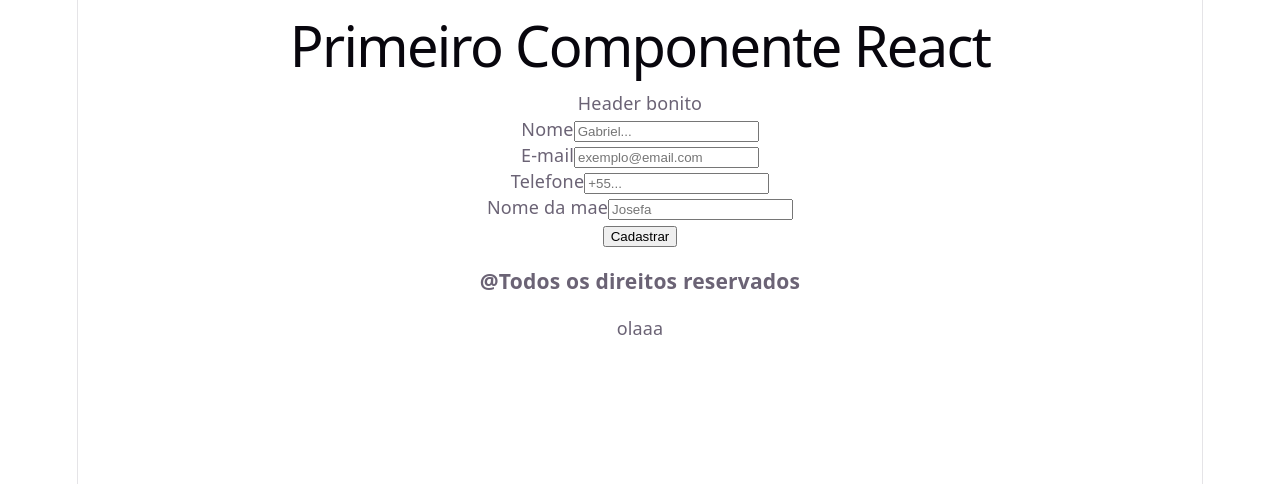
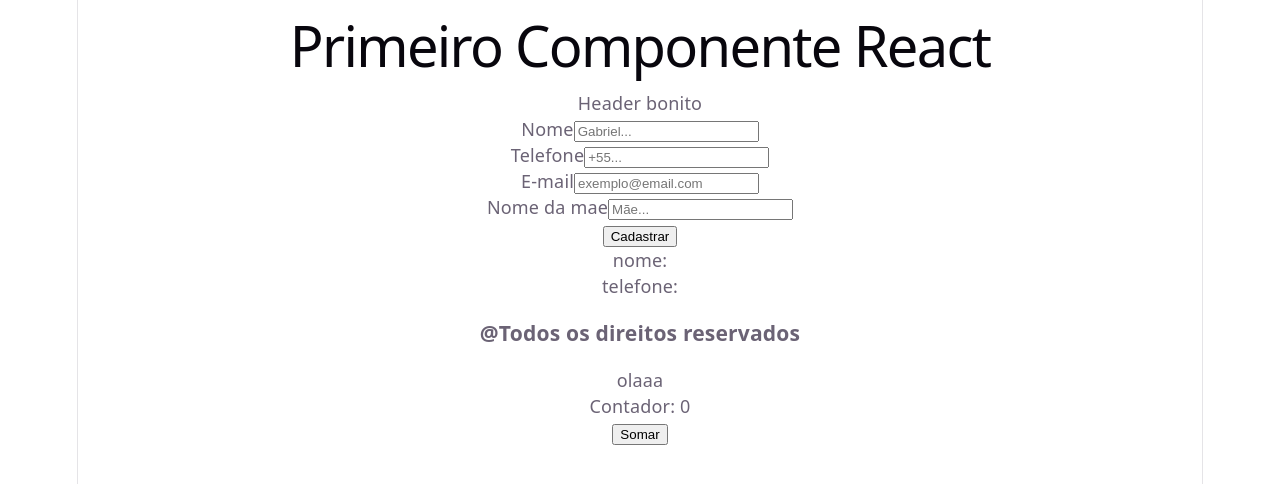
Before and after one commit to guirab734/js-projeto, a React (Vite) app: page / in a window 1280 px wide. Shown: the top 484 px of the page. Built offline with nearby package versions, Linux system fonts and the light colour scheme.

Commit message:
fix: formulario, ADD: contador, inputfield, botão

```diff
--- a/src/App.jsx
+++ b/src/App.jsx
@@ -1,4 +1,3 @@
-import { useState } from 'react'
 import reactLogo from './assets/react.svg'
 import viteLogo from './assets/vite.svg'
 import heroImg from './assets/hero.png'
@@ -7,7 +6,8 @@ import Cabecalho from './components/Cabecalho'
 import Footer from './components/Footer'
 import InputField from './components/inputField'
 import FormularioCadastro from './components/formulario'
-
+import { useState } from 'react'
+import Contador from './components/Contador'
 function App() {
   return (
     <>
@@ -19,9 +19,13 @@ function App() {
         <FormularioCadastro> </FormularioCadastro>
       </div>
 
-<div>
-  <Footer />
-</div>
+      <div>
+        <Footer />
+      </div>
+
+      <div>
+        <Contador></Contador>
+      </div>
 
     </>
   )
--- /dev/null
+++ b/src/components/Contador.jsx
@@ -0,0 +1,12 @@
+import { useState } from "react";
+
+export default function Contador() {
+    const [count, setCount] = useState(0);
+
+    return (
+        <div>
+            <p>Contador: {count}</p>
+            <button onClick={() => setCount(count + 1)} >Somar</button>
+        </div>
+    );
+}
--- a/src/components/formulario.jsx
+++ b/src/components/formulario.jsx
@@ -1,15 +1,47 @@
+import { useState } from "react";
 import InputField from "./inputField";
 import Botao from "./BotaoEnviar";
+
 function FormularioCadastro() {
+  const [nome, setnome] = useState('');
+  const [email, setemail] = useState('');
+  const [telefone, settelefone] = useState('');
+
   return (
+    // Envolvi tudo em uma div principal
     <div>
       <form>
-        <InputField label="Nome" type="text" name="nome" placeholder={"Gabriel..."} />
-        <InputField label="E-mail" type="email" name="email" placeholder={"exemplo@email.com"} />
-        <InputField label="Telefone" type="tel" name="telefone" placeholder={"+55..."} />
-        <InputField label="Nome da mae" type="text" n  ame="NomeMae" placeholder={"Josefa"} />
-        <Botao texto = "Cadastrar" />
+        <InputField
+          label="Nome"
+          type="text"
+          name="nome"
+          placeholder="Gabriel..."
+          value={nome}
+          onChange={(e) => setnome(e.target.value)}
+        />
+
+      <div>
+        <InputField
+          label="Telefone"
+          type="tel"
+          name="telefone"
+          placeholder="+55..."
+          value={telefone}
+          onChange={(e) => settelefone(e.target.value)}
+        />
+
+      </div>
+        <InputField label="E-mail" type="email" name="email" placeholder="exemplo@email.com" />
+        <InputField label="Nome da mae" type="text" name="NomeMae" placeholder="Mãe..." />
+
+        <Botao texto="Cadastrar" />
       </form>
+
+      <div>nome: {nome}
+      </div>
+      <div>
+        telefone: {telefone}
+      </div>
     </div>
   );
 }
--- a/src/components/inputField.jsx
+++ b/src/components/inputField.jsx
@@ -1,8 +1,9 @@
-function InputField({ label, type, name, placeholder }) {
+function InputField({ label, type, name, placeholder, value, onChange }) {
     return(
         <div>
             <label> {label}</label>
-            <input type={type} name = {name} placeholder = {placeholder} />
+            <input type={type} name = {name} placeholder = {placeholder} value= {value}  onChange = {onChange} />
+
         </div>
     )
 }
```
